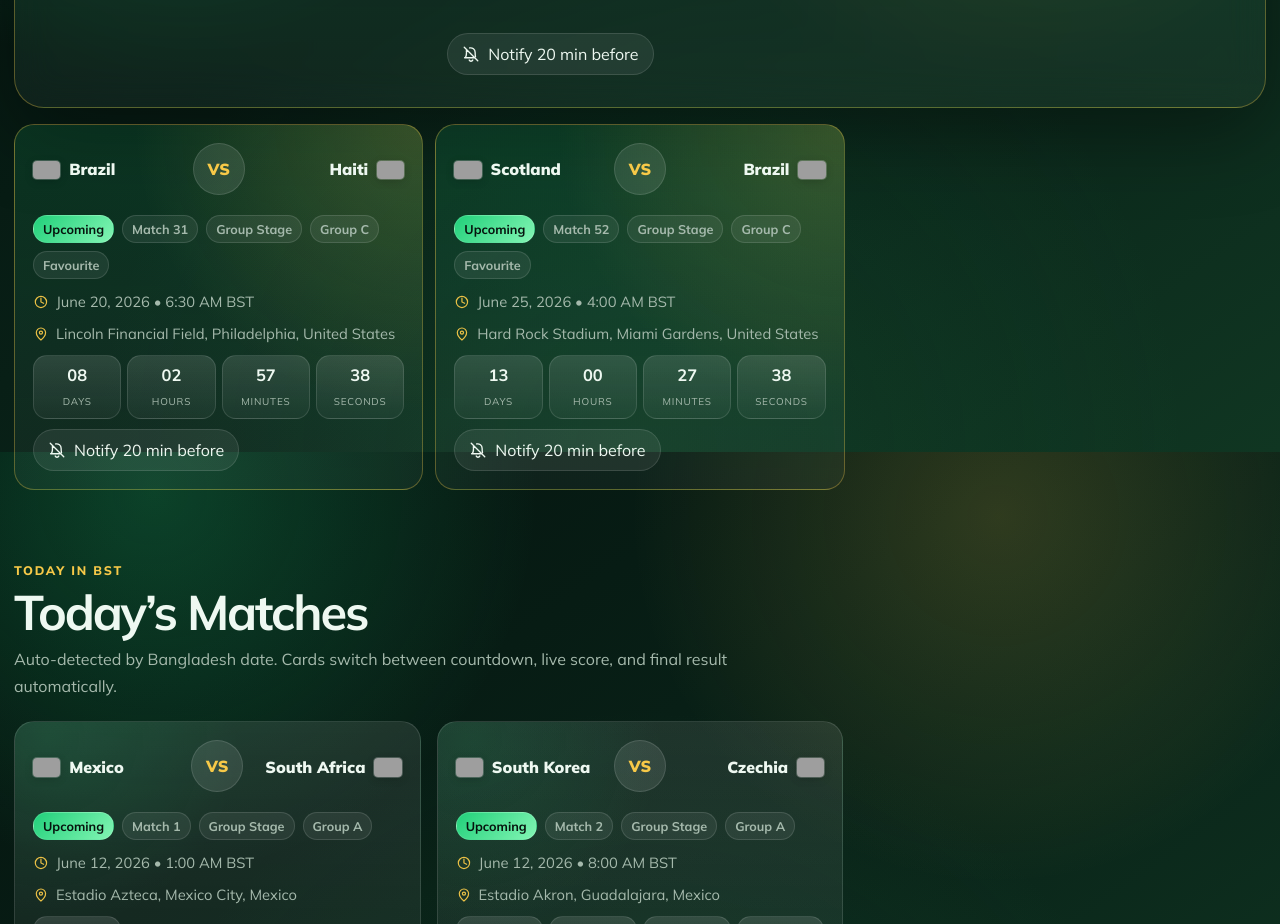
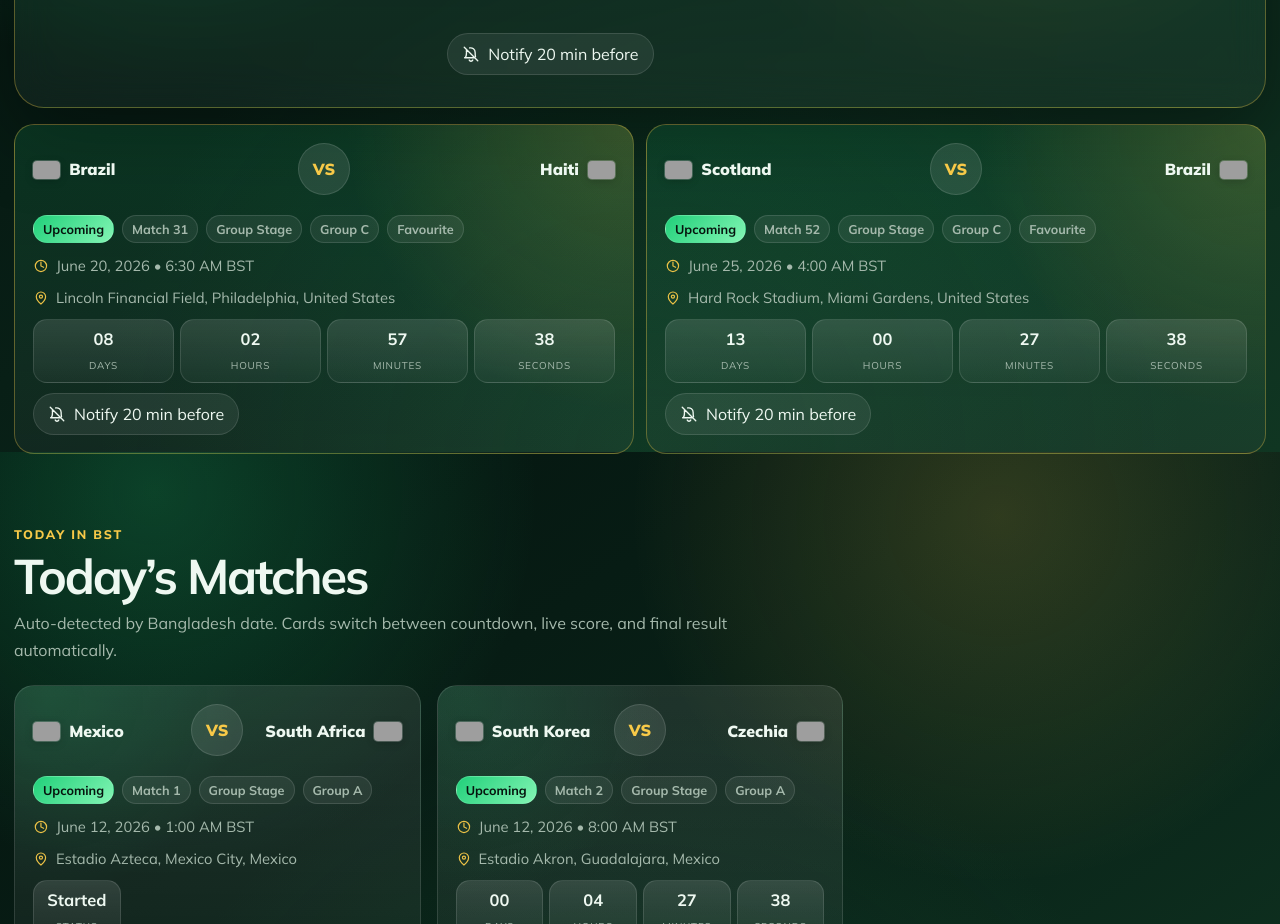
Before and after one commit to sk-reyad/fifa-world-cup-2026-tracker, a plain HTML site: page index.html in a window 1280 px wide. Shown: the part 1148-2072 px from the top of the page. Drawn offline with Linux system fonts and the light colour scheme; no server answers; grey boxes are pictures that could not be loaded.

Commit message:
Fix favourite timeline full width layout

```diff
--- a/assets/css/style.css
+++ b/assets/css/style.css
@@ -2322,13 +2322,25 @@
   }
 }
 
-/* UI-only patch: make favourite timeline cards fill the row when there are 1 or 2 matches */
-@media (min-width: 1121px) {
-  .timeline:has(> .timeline-item:only-child) {
-    grid-template-columns: minmax(0, 1fr);
-  }
-
-  .timeline:has(> .timeline-item:nth-child(2):last-child) {
-    grid-template-columns: repeat(2, minmax(0, 1fr));
-  }
-}
+/* UI-only actual fix: favourite timeline cards use the full row width.
+   1 card = full width, 2 cards = 50% + 50%, 3 cards = 3 columns.
+   This targets only the Favourite Team timeline and does not affect other grids. */
+#favouriteTimeline.timeline {
+  width: 100%;
+  max-width: 100%;
+  display: grid;
+  grid-template-columns: repeat(auto-fit, minmax(min(100%, 380px), 1fr)) !important;
+  align-items: stretch;
+}
+
+#favouriteTimeline.timeline > .match-card,
+#favouriteTimeline.timeline > .timeline-item {
+  width: 100%;
+  min-width: 0;
+}
+
+@media (max-width: 720px) {
+  #favouriteTimeline.timeline {
+    grid-template-columns: 1fr !important;
+  }
+}
```
